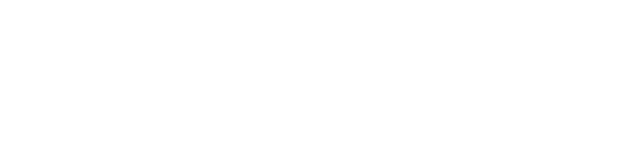
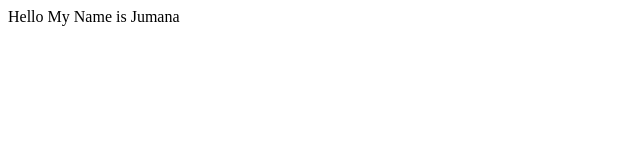
Before and after one commit to jumananabiha/portfolio-project, a website: page index.html in a window 1280 px wide. Shown: the whole page, without its empty margins (0-640 px from the left). Drawn offline with Linux system fonts and the light colour scheme.

Commit message:
Add Intro Text

```diff
--- a/index.html
+++ b/index.html
@@ -9,7 +9,7 @@
 </head>
 
 <body>
-
+  Hello My Name is Jumana
   <script src="script.js"></script>
 </body>
 
```
Also changed, not shown: 1 other file.
